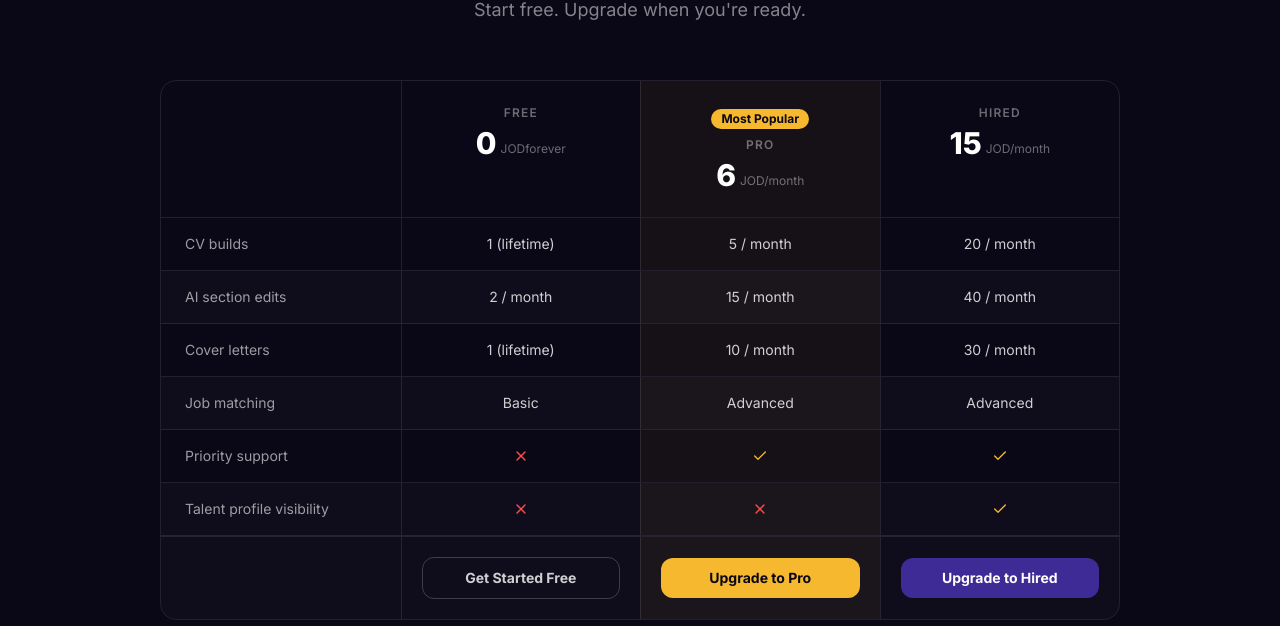
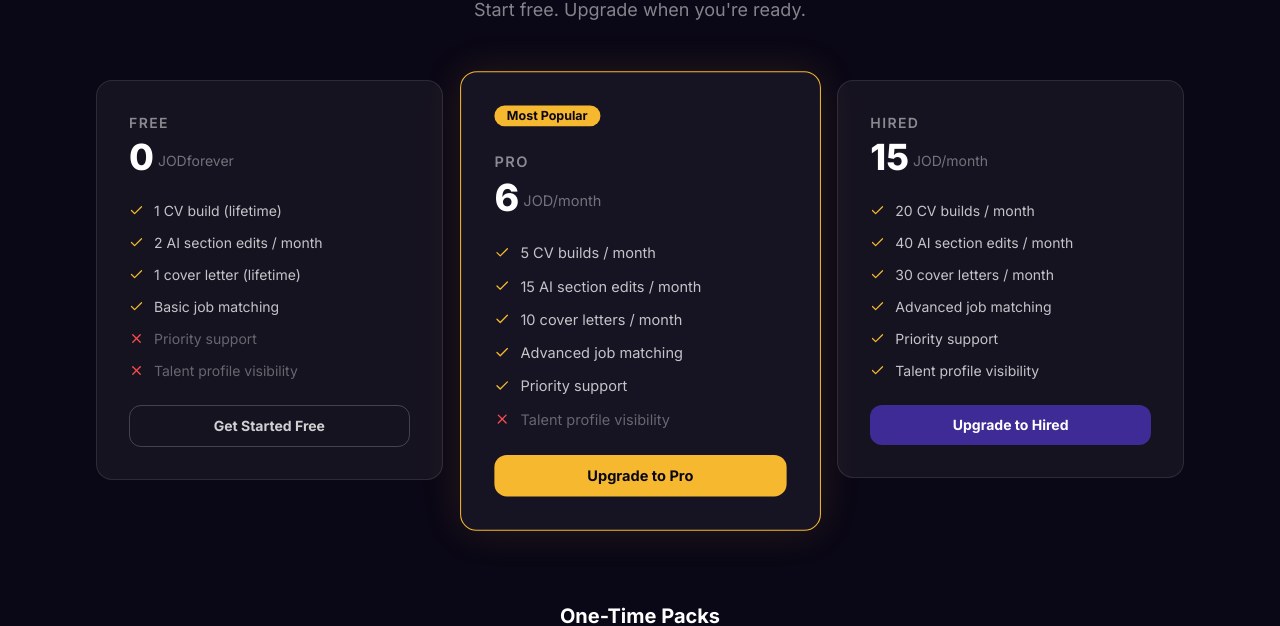
Before and after one commit to Husamalj/hired-jo, a Next.js app: page /pricing in a window 1280 px wide. Shown: the part 221-847 px from the top of the page. Built offline with nearby package versions, Linux system fonts and the light colour scheme; no server answers.

Commit message:
fix: pricing back to card layout with check/X per feature
Co-Authored-By: Claude Sonnet 4.6 <noreply@anthropic.com>

```diff
--- a/app/pricing/page.tsx
+++ b/app/pricing/page.tsx
@@ -22,10 +22,7 @@ const ENV_MAP: Record<PriceId, string | undefined> = {
 
 async function startCheckout(envKey: PriceId, setLoading: (k: PriceId | null) => void) {
   const priceId = ENV_MAP[envKey];
-  if (!priceId) {
-    alert("Checkout not configured yet. Check back soon!");
-    return;
-  }
+  if (!priceId) { alert("Checkout not configured yet."); return; }
   setLoading(envKey);
   try {
     const res = await fetch("/api/paddle/checkout", {
@@ -34,11 +31,8 @@ async function startCheckout(envKey: PriceId, setLoading: (k: PriceId | null) =>
       body: JSON.stringify({ priceId }),
     });
     const data = await res.json();
-    if (data?.checkoutUrl) {
-      window.location.href = data.checkoutUrl;
-    } else {
-      alert("Could not start checkout. Please try again.");
-    }
+    if (data?.checkoutUrl) window.location.href = data.checkoutUrl;
+    else alert("Could not start checkout. Please try again.");
   } catch {
     alert("Could not start checkout. Please try again.");
   } finally {
@@ -46,17 +40,7 @@ async function startCheckout(envKey: PriceId, setLoading: (k: PriceId | null) =>
   }
 }
 
-// All features listed — each tier specifies what it gets
-type Feature = { label: string; free: string | false; pro: string | false; hired: string | false };
-
-const features: Feature[] = [
-  { label: "CV builds",           free: "1 (lifetime)",  pro: "5 / month",    hired: "20 / month" },
-  { label: "AI section edits",    free: "2 / month",     pro: "15 / month",   hired: "40 / month" },
-  { label: "Cover letters",       free: "1 (lifetime)",  pro: "10 / month",   hired: "30 / month" },
-  { label: "Job matching",        free: "Basic",         pro: "Advanced",     hired: "Advanced" },
-  { label: "Priority support",    free: false,           pro: true,           hired: true },
-  { label: "Talent profile visibility", free: false,     pro: false,          hired: true },
-];
+type Feature = { label: string; included: boolean };
 
 const tiers = [
   {
@@ -67,7 +51,14 @@ const tiers = [
     envKey: null as PriceId | null,
     cta: "Get Started Free",
     ctaHref: "/build",
-    featureKey: "free" as keyof Feature,
+    features: [
+      { label: "1 CV build (lifetime)", included: true },
+      { label: "2 AI section edits / month", included: true },
+      { label: "1 cover letter (lifetime)", included: true },
+      { label: "Basic job matching", included: true },
+      { label: "Priority support", included: false },
+      { label: "Talent profile visibility", included: false },
+    ] as Feature[],
   },
   {
     name: "Pro",
@@ -77,7 +68,14 @@ const tiers = [
     envKey: "NEXT_PUBLIC_PADDLE_PRICE_PRO" as PriceId,
     cta: "Upgrade to Pro",
     ctaHref: null,
-    featureKey: "pro" as keyof Feature,
+    features: [
+      { label: "5 CV builds / month", included: true },
+      { label: "15 AI section edits / month", included: true },
+      { label: "10 cover letters / month", included: true },
+      { label: "Advanced job matching", included: true },
+      { label: "Priority support", included: true },
+      { label: "Talent profile visibility", included: false },
+    ] as Feature[],
   },
   {
     name: "Hired",
@@ -87,25 +85,22 @@ const tiers = [
     envKey: "NEXT_PUBLIC_PADDLE_PRICE_HIRED" as PriceId,
     cta: "Upgrade to Hired",
     ctaHref: null,
-    featureKey: "hired" as keyof Feature,
+    features: [
+      { label: "20 CV builds / month", included: true },
+      { label: "40 AI section edits / month", included: true },
+      { label: "30 cover letters / month", included: true },
+      { label: "Advanced job matching", included: true },
+      { label: "Priority support", included: true },
+      { label: "Talent profile visibility", included: true },
+    ] as Feature[],
   },
 ];
 
 const packs = [
-  { name: "CV Pack",    desc: "3 extra CV builds",        price: "2", envKey: "NEXT_PUBLIC_PADDLE_PRICE_CV_PACK" as PriceId },
-  { name: "Edit Pack",  desc: "10 extra AI edits",         price: "2", envKey: "NEXT_PUBLIC_PADDLE_PRICE_EDIT_PACK" as PriceId },
-  { name: "Cover Pack", desc: "5 extra cover letters",     price: "2", envKey: "NEXT_PUBLIC_PADDLE_PRICE_COVER_PACK" as PriceId },
+  { name: "CV Pack",    desc: "3 extra CV builds",      price: "2", envKey: "NEXT_PUBLIC_PADDLE_PRICE_CV_PACK" as PriceId },
+  { name: "Edit Pack",  desc: "10 extra AI edits",       price: "2", envKey: "NEXT_PUBLIC_PADDLE_PRICE_EDIT_PACK" as PriceId },
+  { name: "Cover Pack", desc: "5 extra cover letters",   price: "2", envKey: "NEXT_PUBLIC_PADDLE_PRICE_COVER_PACK" as PriceId },
 ];
-
-function FeatureValue({ value }: { value: string | boolean | false }) {
-  if (value === false) {
-    return <X size={16} className="mx-auto" style={{ color: "#ff4d4d" }} />;
-  }
-  if (value === true) {
-    return <Check size={16} className="mx-auto" style={{ color: "#F5B82E" }} />;
-  }
-  return <span className="text-sm text-white/80">{value}</span>;
-}
 
 export default function PricingPage() {
   const [loading, setLoading] = useState<PriceId | null>(null);
@@ -114,7 +109,7 @@ export default function PricingPage() {
     <div className="min-h-screen" style={{ background: "#0A0716", color: "white" }}>
       <Navbar />
 
-      <main className="max-w-5xl mx-auto px-5 md:px-8 py-16 md:py-24">
+      <main className="max-w-6xl mx-auto px-5 md:px-8 py-16 md:py-24">
         {/* Header */}
         <div className="text-center mb-14">
           <h1 className="text-3xl md:text-5xl font-bold tracking-tight mb-3">
@@ -123,69 +118,52 @@ export default function PricingPage() {
           <p className="text-white/50 text-lg">Start free. Upgrade when you&apos;re ready.</p>
         </div>
 
-        {/* Comparison table */}
-        <div className="rounded-2xl border border-white/10 overflow-hidden mb-20">
-          {/* Tier headers */}
-          <div className="grid grid-cols-4 border-b border-white/10">
-            <div className="p-6" />
+        {/* Tier cards */}
+        <div className="grid grid-cols-1 md:grid-cols-3 gap-6 mb-20 items-start">
           {tiers.map((tier) => (
             <div
               key={tier.name}
               className={[
-                  "p-6 text-center border-l border-white/10",
-                  tier.featured ? "bg-[#F5B82E]/5" : "",
+                "rounded-2xl border p-8 flex flex-col gap-6 transition-transform duration-200",
+                tier.featured
+                  ? "border-[#F5B82E] scale-[1.04] shadow-[0_0_40px_rgba(245,184,46,0.12)]"
+                  : "border-white/10",
+                "bg-white/5",
               ].join(" ")}
             >
               {tier.featured && (
-                  <div className="inline-block rounded-full px-2.5 py-0.5 text-xs font-bold mb-2" style={{ background: "#F5B82E", color: "#0A0716" }}>
+                <div className="self-start rounded-full px-3 py-0.5 text-xs font-bold" style={{ background: "#F5B82E", color: "#0A0716" }}>
                   Most Popular
                 </div>
               )}
-                <p className="text-xs font-semibold text-white/40 uppercase tracking-widest mb-1">{tier.name}</p>
-                <div className="flex items-end justify-center gap-1">
-                  <span className="text-3xl font-extrabold">{tier.price}</span>
-                  <span className="text-white/40 text-xs mb-1">JOD{tier.period}</span>
+
+              <div>
+                <p className="text-sm font-semibold text-white/50 uppercase tracking-widest mb-1">{tier.name}</p>
+                <div className="flex items-end gap-1">
+                  <span className="text-4xl font-extrabold">{tier.price}</span>
+                  <span className="text-white/40 text-sm mb-1.5">JOD{tier.period}</span>
                 </div>
               </div>
+
+              <ul className="flex flex-col gap-3 flex-1">
+                {tier.features.map((f) => (
+                  <li key={f.label} className="flex items-start gap-2.5 text-sm">
+                    {f.included ? (
+                      <Check size={15} className="shrink-0 mt-0.5" style={{ color: "#F5B82E" }} />
+                    ) : (
+                      <X size={15} className="shrink-0 mt-0.5" style={{ color: "#ff4d4d" }} />
+                    )}
+                    <span style={{ color: f.included ? "rgba(255,255,255,0.75)" : "rgba(255,255,255,0.35)" }}>
+                      {f.label}
+                    </span>
+                  </li>
                 ))}
-          </div>
+              </ul>
 
-          {/* Feature rows */}
-          {features.map((feat, i) => (
-            <div
-              key={feat.label}
-              className={["grid grid-cols-4 border-b border-white/10 last:border-b-0", i % 2 === 0 ? "" : "bg-white/[0.02]"].join(" ")}
-            >
-              <div className="p-4 px-6 text-sm text-white/60 flex items-center">{feat.label}</div>
-              {tiers.map((tier) => (
-                <div
-                  key={tier.name}
-                  className={[
-                    "p-4 border-l border-white/10 flex items-center justify-center text-center",
-                    tier.featured ? "bg-[#F5B82E]/5" : "",
-                  ].join(" ")}
-                >
-                  <FeatureValue value={feat[tier.featureKey] as string | boolean | false} />
-                </div>
-              ))}
-            </div>
-          ))}
-
-          {/* CTA row */}
-          <div className="grid grid-cols-4 border-t border-white/10 bg-white/[0.02]">
-            <div className="p-6" />
-            {tiers.map((tier) => (
-              <div
-                key={tier.name}
-                className={[
-                  "p-5 border-l border-white/10 flex items-center justify-center",
-                  tier.featured ? "bg-[#F5B82E]/5" : "",
-                ].join(" ")}
-              >
               {tier.ctaHref ? (
                 <Link
                   href={tier.ctaHref}
-                    className="w-full text-center rounded-xl px-4 py-2.5 text-sm font-bold border border-white/20 text-white/80 hover:border-white/40 hover:text-white transition"
+                  className="block text-center rounded-xl px-4 py-2.5 text-sm font-bold border border-white/20 text-white/80 hover:border-white/40 hover:text-white transition"
                 >
                   {tier.cta}
                 </Link>
@@ -193,7 +171,7 @@ export default function PricingPage() {
                 <button
                   disabled={loading === tier.envKey}
                   onClick={() => tier.envKey && startCheckout(tier.envKey, setLoading)}
-                    className="w-full rounded-xl px-4 py-2.5 text-sm font-bold transition disabled:opacity-60"
+                  className="rounded-xl px-4 py-2.5 text-sm font-bold transition disabled:opacity-60"
                   style={
                     tier.featured
                       ? { background: "#F5B82E", color: "#0A0716" }
@@ -205,7 +183,6 @@ export default function PricingPage() {
               )}
             </div>
           ))}
-          </div>
         </div>
 
         {/* One-time packs */}
```
Lines whose indentation alone changed are shown as unchanged.
